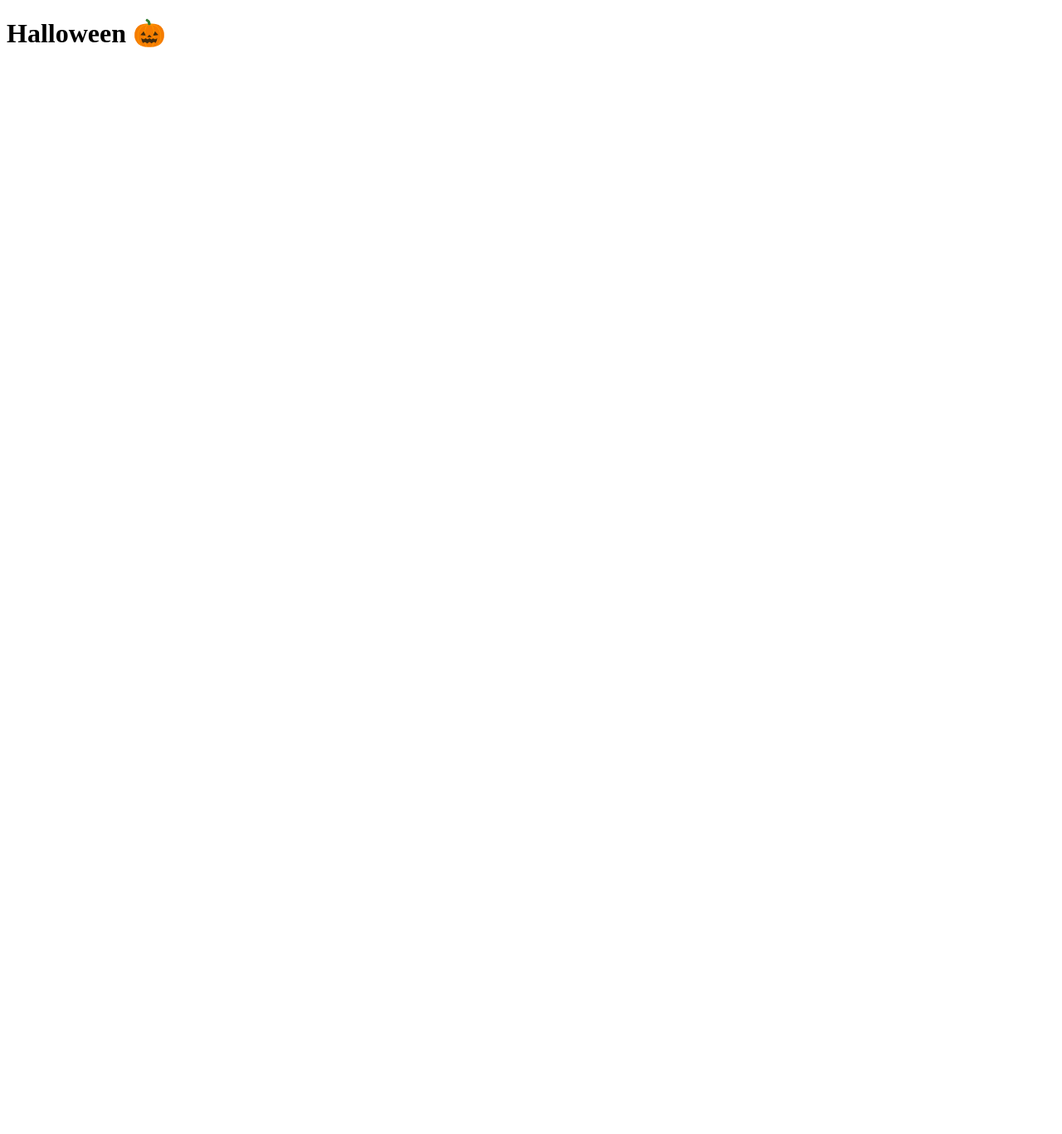
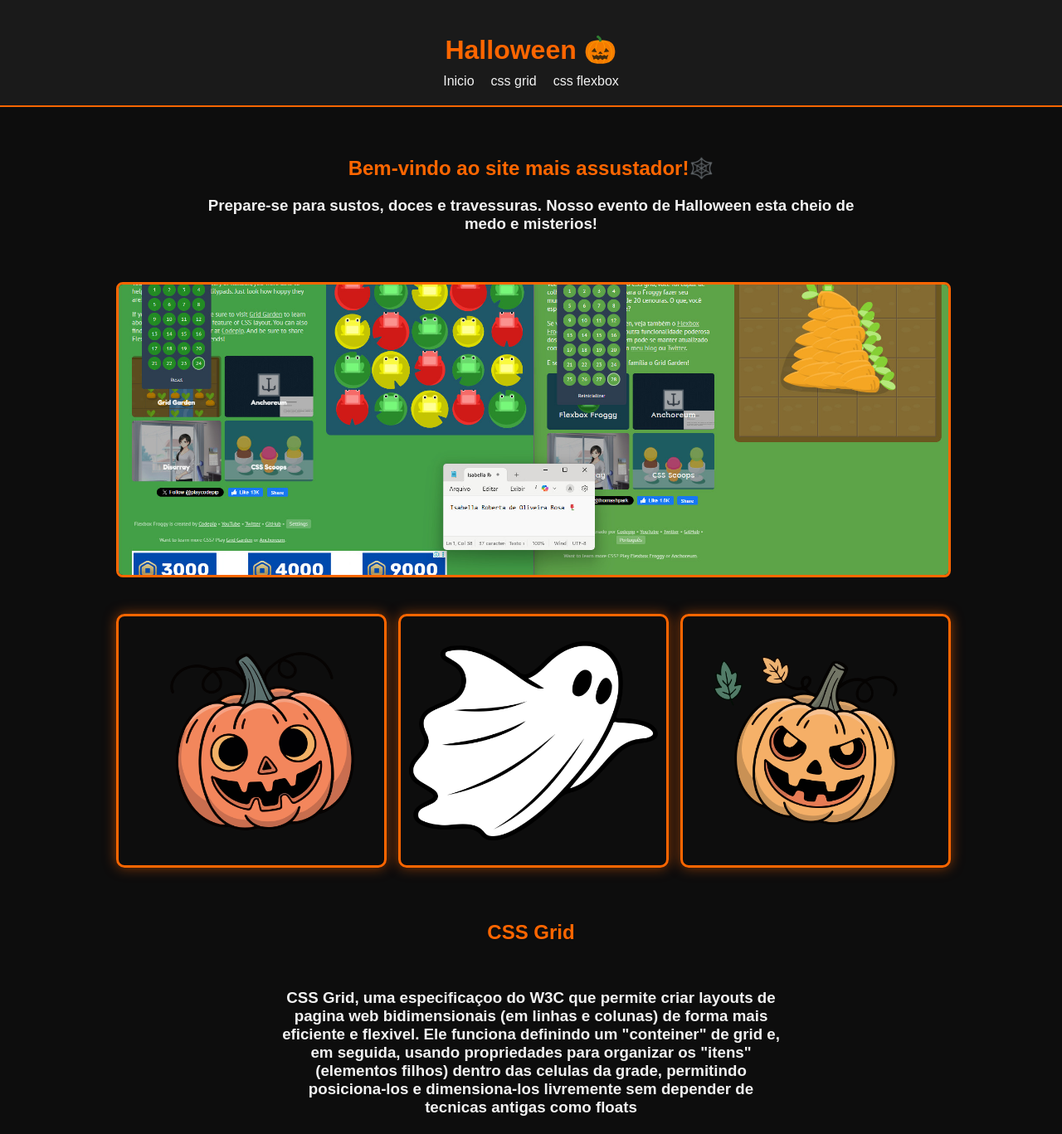
Before and after one commit to 11isinha/halloween, a plain HTML site: page index.html in a window 1280 px wide. Shown: the top 1367 px of the page at 83% size. Before the commit the page ends 800 px from the top, so only its background shows below. Drawn offline with Linux system fonts and the light colour scheme; a web font is replaced by a local one.

Commit message:
Add files via upload

```diff
--- a/index.html
+++ b/index.html
@@ -1,11 +1,60 @@
 <!DOCTYPE html>
-<html lang="en">
+<html lang="pt-BR">
 <head>
-    <meta charset="UTF-8">
-    <meta name="viewport" content="width=device-width, initial-scale=1.0">
-    <title>Halloween🕸️</title>
+  <meta charset="UTF-8">
+  <meta name="viewport" content="width=device-width, initial-scale=1.0">
+  <title>Halloween 🕷️</title>
+  <link rel="stylesheet" href="style.css">
+  <link href="https://fonts.cdnfonts.com/css/arkham" rel="stylesheet">
+  <link href="https://fonts.cdnfonts.com/css/junienlight-tryout" rel="stylesheet">
+
+
+
+
 </head>
 <body>
-    <h1>Halloween 🎃</h1>
+  <header>
+    <h1> Halloween 🎃</h1>
+    <nav>
+      <ul class="menu">
+        <li><a href="#">Inicio</a></li>
+        <li><a href="#">css grid </a></li>
+        <li><a href="#">css flexbox</a></li>
+      </ul>
+    </nav>
+  </header>
+
+  <main class="container">
+    <section class="intro">
+      <h2>Bem-vindo ao site mais assustador!🕸️</h2>
+      <h3>Prepare-se para sustos, doces e travessuras. Nosso evento de Halloween esta cheio de medo e misterios!</h3>
+    </section>
+
+    <section class="galeria">
+      <div class="imagem">
+        <img src="./img/jogo.jpg" alt="jogo">
+    </section>
+<section class="galeria2">
+     <div class="img"><img src="./img/abobora.png" alt="Casa assombrada"></div>
+        <div class="img"><img src="./img/boo.png" alt="Cemitério assustador"></div>
+        <div class="img"><img src="./img/pumpkin.png" alt="Festa de Halloween"></div>
+      </div>
+</section>
+    <section class="convite">
+      <h2>CSS Grid</h2>
+      <h3>CSS Grid, uma especificaçoo do W3C que permite criar layouts de pagina web bidimensionais (em linhas e colunas) de forma mais eficiente e flexivel. Ele funciona definindo um "conteiner" de grid e, em seguida, usando propriedades para organizar os "itens" (elementos filhos) dentro das celulas da grade, permitindo posiciona-los e dimensiona-los livremente sem depender de tecnicas antigas como floats</h3>
+
+    </section>
+
+    <section class="convite2">
+      <h2>CSS Flexbox</h2>
+      <h3>Flexbox (Flexible Box Layout) um modulo de layout CSS para criar layouts unidimensionais, como linhas ou colunas, de forma eficiente para interfaces de usuario. Ele permite que os itens dentro de um conteiner flexivel sejam organizados, alinhados e distribuidos de forma responsiva, podendo crescer ou diminuir para preencher o espaço disponivel. </h3>
+
+    </section>
+  </main>
+
+  <footer>
+    <p>&copy; 2025 | CSS Grid & CSS Flexbox | Feito por Isabella Rosa🌹  </p>
+  </footer>
 </body>
 </html>
--- a/style.css
+++ b/style.css
@@ -0,0 +1,172 @@
+@import url('https://fonts.cdnfonts.com/css/arkham');
+@import url('https://fonts.cdnfonts.com/css/junienlight-tryout');
+
+
+body {
+  margin: 0;
+  font-family: 'JunienLight Tryout', sans-serif;
+  background-color: #0d0d0d;
+  color: #f2f2f2;
+}
+
+/* ===== Cabeçalho ===== */
+header {
+  background-color: #1a1a1a;
+  padding: 20px;
+  text-align: center;
+  border-bottom: 2px solid #ff6600;
+}
+
+header h1 {
+  color: #ff6600;
+  margin-bottom: 10px;
+  font-family: 'ARKHAM', sans-serif;
+
+}
+
+
+.menu {
+  display: flex;
+  justify-content: center;
+  gap: 20px;
+  list-style: none;
+  padding: 0;
+  margin: 0;
+}
+
+.menu a {
+  text-decoration: none;
+  color: #f2f2f2;
+  transition: color 0.3s;
+}
+
+.menu a:hover {
+  color: #ff6600;
+}
+
+/* ===== Container principal ===== */
+.container {
+  display: flex;
+  flex-direction: column;
+  align-items: center;
+  padding: 40px;
+  gap: 40px;
+}
+
+/* ===== Seção de introdução ===== */
+.intro {
+  max-width: 800px;
+  text-align: center;
+}
+
+.intro h2 {
+  color: #ff6600;
+}
+
+/* ===== Galeria de imagens (usando GRID) ===== */
+.galeria {
+  display: grid;
+  grid-template-columns: repeat(auto-fit, minmax(300px, 1fr));
+  gap: 20px;
+  width: 100%;
+  max-width: 1000px;
+}
+
+.galeria .imagem img {
+  width: 100%;
+  height: 350px;
+  object-fit: cover;
+  border: 3px solid #ff6600;
+  border-radius: 8px;
+  transition: transform 0.3s;
+}
+
+.galeria .imagem img:hover {
+  transform: scale(1.05);
+}
+h2{
+    color: #ff6600;
+    font-family: 'ARKHAM', sans-serif;
+
+}
+
+.galeria2 {
+  display: grid;
+  grid-template-columns: repeat(auto-fit, minmax(250px, 1fr));
+  gap: 20px;
+  width: 100%;
+  max-width: 1000px;
+}
+
+.galeria2 .img img {
+  width: 100%;
+  height: 300px;
+  object-fit: cover;
+  border-radius: 10px;
+  border: 3px solid #ff6600;
+  box-shadow: 0 0 15px rgba(255, 102, 0, 0.5);
+  transition: transform 0.3s, box-shadow 0.3s;
+}
+
+.galeria2 .img img:hover {
+  transform: scale(1.05);
+  box-shadow: 0 0 25px rgba(255, 102, 0, 0.8);
+}
+
+/* ===== Seção convite (usando FLEX) ===== */
+.convite {
+  display: flex;
+  flex-direction: column;
+  align-items: center;
+  text-align: center;
+  max-width: 600px;
+  gap: 15px;
+}
+
+.convite button {
+  background-color: #ff6600;
+  color: #fff;
+  border: none;
+  padding: 12px 25px;
+  border-radius: 6px;
+  font-size: 1rem;
+  cursor: pointer;
+  transition: background 0.3s;
+}
+
+.convite button:hover {
+  background-color: #ff3300;
+}
+
+.convite2 {
+  display: flex;
+  flex-direction: column;
+  align-items: center;
+  text-align: center;
+  max-width: 600px;
+  gap: 15px;
+}
+
+.convite2 button {
+  background-color: #ff6600;
+  color: #fff;
+  border: none;
+  padding: 12px 25px;
+  border-radius: 6px;
+  font-size: 1rem;
+  cursor: pointer;
+  transition: background 0.3s;
+}
+
+.convite2 button:hover {
+  background-color: #ff3300;
+}
+
+/* ===== Rodapé ===== */
+footer {
+  background-color: #1a1a1a;
+  text-align: center;
+  padding: 15px;
+  border-top: 2px solid #ff6600;
+  font-size: 0.9rem;
+}
```
